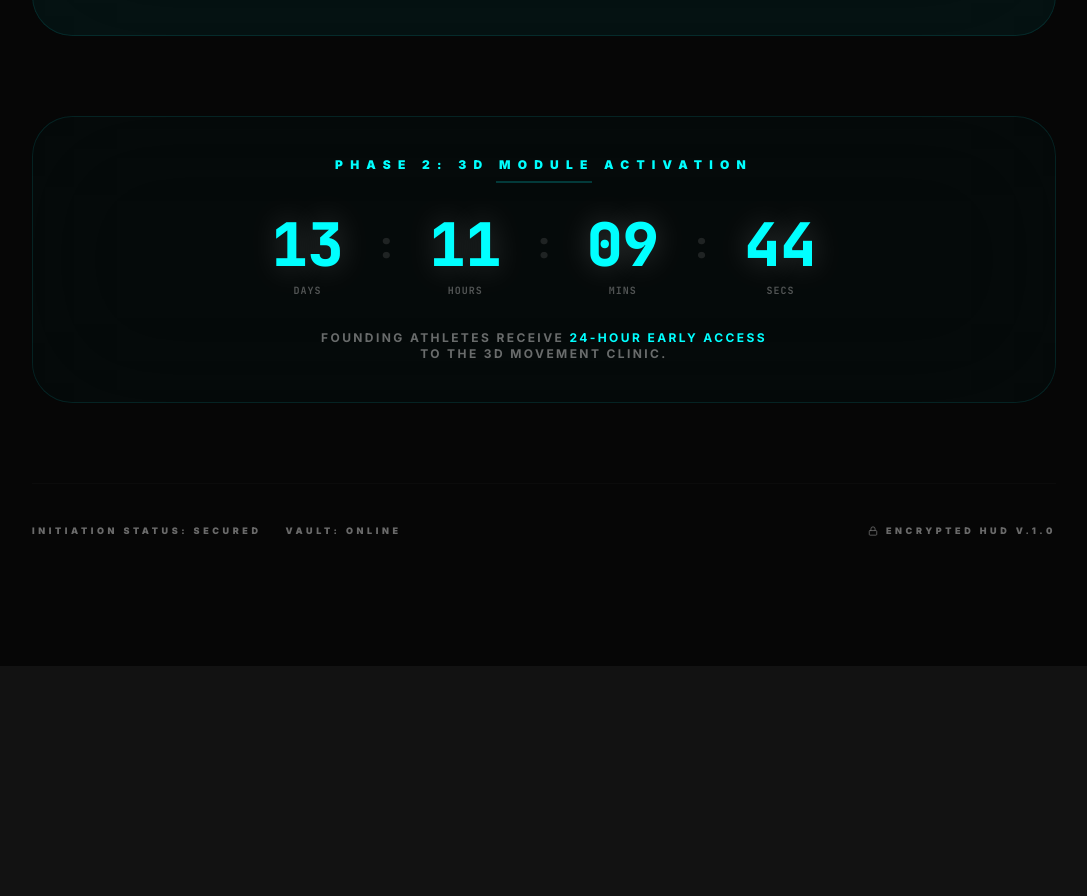
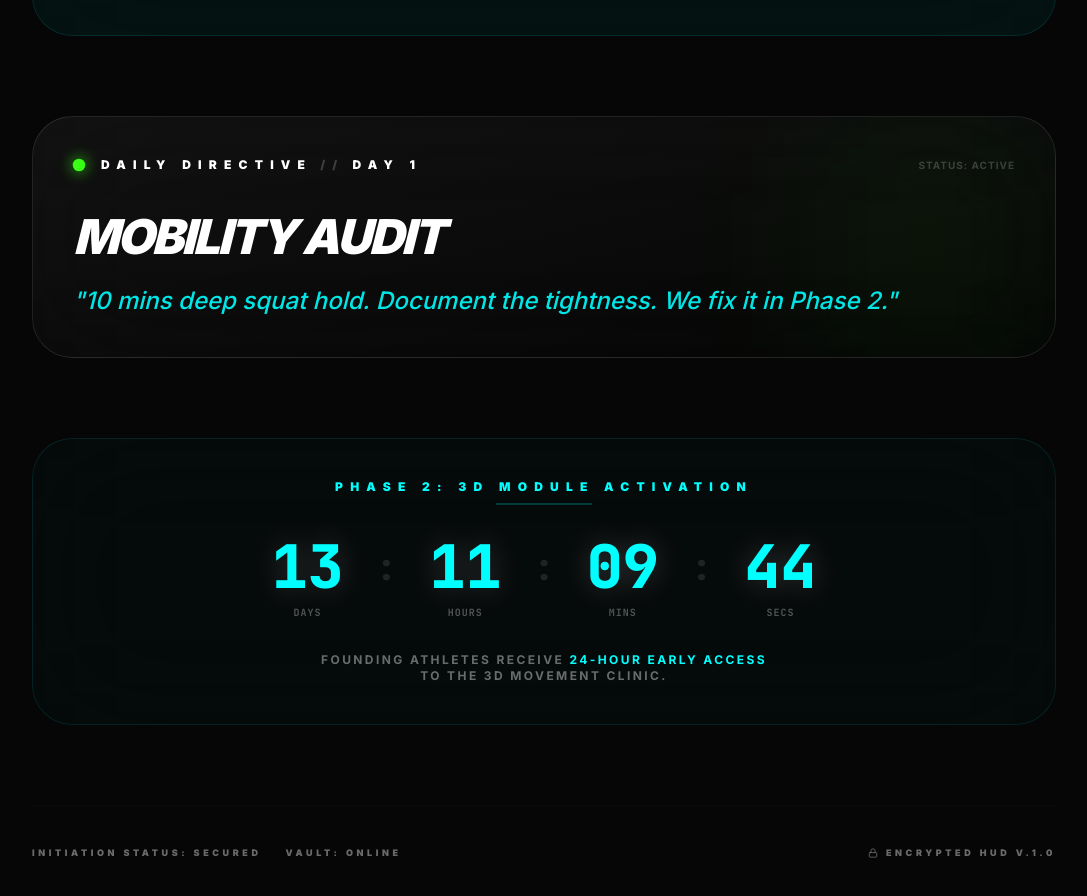
Before and after one commit to aisha581/mrworkout, a Next.js app: page /welcome in a window 1280 px wide. Shown: the part 1321-2217 px from the top of the page, without its empty margins (96-1183 px from the left). Before the commit the page ends 1987 px from the top, so only its background shows below. Built offline with nearby package versions, Linux system fonts and the light colour scheme; no server answers; the database is empty.

Commit message:
feat: implemented dynamic Daily Directive component with backend persistence

```diff
--- a/app/api/user/stats/route.ts
+++ b/app/api/user/stats/route.ts
@@ -45,6 +45,7 @@ export async function GET(req: Request) {
             referrals: parseInt((userData.referrals as string) || "0"),
             isFounder: userData.founder === "true" || userData.founder === true,
             founderId: founderId,
+            joinedAt: userData.joinedAt as string || Date.now().toString(),
             status: "active"
         });
 
--- a/app/api/waitlist/route.ts
+++ b/app/api/waitlist/route.ts
@@ -40,7 +40,8 @@ export async function POST(req: Request) {
                     referrals: "0",
                     referredBy: normalizedReferredBy,
                     founder: isFounder ? "true" : "false",
-                    founderId: isFounder ? (currentCount + 1).toString().padStart(3, '0') : ""
+                    founderId: isFounder ? (currentCount + 1).toString().padStart(3, '0') : "",
+                    joinedAt: Date.now().toString()
                 };
 
                 // 4. Save User Data and Code Lookup
--- a/app/welcome/page.tsx
+++ b/app/welcome/page.tsx
@@ -38,6 +38,16 @@ function useCountdown(targetDate: Date) {
     return timeLeft;
 }
 
+const DAILY_DIRECTIVES = [
+    "MOBILITY AUDIT: 10 mins deep squat hold. Document the tightness. We fix it in Phase 2.",
+    "MINDSET SHIFT: Remove one 'ego lift' from your routine today. Focus on tempo and 3D control.",
+    "CORE CALIBRATION: 3 rounds of 60s dead bugs. Precision over speed. The 3D engine requires a stable axis.",
+    "RECOVERY PROTOCOL: 20 mins of nasal breathing during walking. Lower the system stress for activation.",
+    "POSTURE CHECK: Every 2 hours today, reset your scapula. Small adjustments lead to systemic change.",
+    "HYDRATION SECURED: Add electrolytes to 4L of water. Optimal conductivity for neuromuscular speed.",
+    "MISSION READY: Review Phase 1 progress. Tomorrow, we prepare for the 3D Module activation."
+];
+
 function WelcomeContent() {
     const searchParams = useSearchParams();
     const userCode = searchParams.get('code');
@@ -45,8 +55,8 @@ function WelcomeContent() {
     const paramEmail = searchParams.get('email');
 
     // Fallback data for optimistic redirect
-    const [stats, setStats] = useState<{ referrals: number; isFounder: boolean; email: string; name: string; founderId: string } | null>(
-        paramName ? { referrals: 0, isFounder: true, email: paramEmail || "", name: paramName, founderId: "???" } : null
+    const [stats, setStats] = useState<{ referrals: number; isFounder: boolean; email: string; name: string; founderId: string; joinedAt?: string } | null>(
+        paramName ? { referrals: 0, isFounder: true, email: paramEmail || "", name: paramName, founderId: "???", joinedAt: Date.now().toString() } : null
     );
     const [copySuccess, setCopySuccess] = useState(false);
     const [isSharing, setIsSharing] = useState(false);
@@ -56,6 +66,12 @@ function WelcomeContent() {
     const captureRef = useRef<HTMLDivElement>(null);
 
     const referralLink = `https://mrworkout.pro?ref=${userCode}`;
+
+    // Calculate current directive day
+    const joinedDate = stats?.joinedAt ? new Date(parseInt(stats.joinedAt)) : new Date();
+    const daysSinceJoined = Math.floor((new Date().getTime() - joinedDate.getTime()) / (1000 * 60 * 60 * 24));
+    const currentDay = Math.min(Math.max(daysSinceJoined, 0), 6); // Cap at 7 days (0-6)
+    const currentDirective = DAILY_DIRECTIVES[currentDay];
 
     useEffect(() => {
         if (userCode) {
@@ -67,7 +83,8 @@ function WelcomeContent() {
                         isFounder: !!data.isFounder,
                         email: data.email,
                         name: data.name,
-                        founderId: data.founderId
+                        founderId: data.founderId,
+                        joinedAt: data.joinedAt
                     });
                 })
                 .catch(console.error);
@@ -84,7 +101,8 @@ function WelcomeContent() {
                     isFounder: true,
                     email: paramEmail || "",
                     name: paramName || "ATHLETE",
-                    founderId: formattedCount
+                    founderId: formattedCount,
+                    joinedAt: Date.now().toString()
                 });
             });
         }
@@ -443,6 +461,43 @@ function WelcomeContent() {
                 </motion.section>
             </div>
 
+            {/* DAILY DIRECTIVE */}
+            <motion.section
+                initial={{ opacity: 0, scale: 0.95 }}
+                animate={{ opacity: 1, scale: 1 }}
+                transition={{ delay: 0.6 }}
+                className="w-full p-10 rounded-[40px] border border-white/10 bg-gradient-to-br from-white/[0.05] to-transparent backdrop-blur-3xl overflow-hidden relative"
+            >
+                <div className="flex justify-between items-center mb-10">
+                    <div className="flex items-center gap-4">
+                        <div className="relative">
+                            <div className="w-3 h-3 bg-[#39ff14] rounded-full shadow-[0_0_15px_#39ff14]" />
+                            <motion.div
+                                animate={{ scale: [1, 1.8, 1], opacity: [0.8, 0, 0.8] }}
+                                transition={{ duration: 1.5, repeat: Infinity }}
+                                className="absolute inset-0 bg-[#39ff14] rounded-full"
+                            />
+                        </div>
+                        <h3 className="text-white text-xs font-black uppercase tracking-[0.6em] flex items-center gap-2">
+                            DAILY DIRECTIVE <span className="opacity-20">//</span> DAY {currentDay + 1}
+                        </h3>
+                    </div>
+                    <span className="text-[10px] font-bold text-white/20 tracking-widest uppercase">STATUS: ACTIVE</span>
+                </div>
+
+                <div className="space-y-6 relative z-10">
+                    <h2 className="text-4xl sm:text-5xl font-black italic uppercase tracking-tighter text-white leading-tight">
+                        {currentDirective.split(':')[0]}
+                    </h2>
+                    <p className="text-xl sm:text-2xl font-medium text-[#00ffff] leading-relaxed italic opacity-90">
+                        "{currentDirective.split(':').slice(1).join(':').trim()}"
+                    </p>
+                </div>
+
+                {/* Decorative background grid */}
+                <div className="absolute top-0 right-0 w-64 h-64 bg-[#39ff14]/5 blur-[80px] -z-10" />
+            </motion.section>
+
             {/* PHASE 2 COUNTDOWN TIMER */}
             <motion.section
                 initial={{ opacity: 0, y: 30 }}
```
